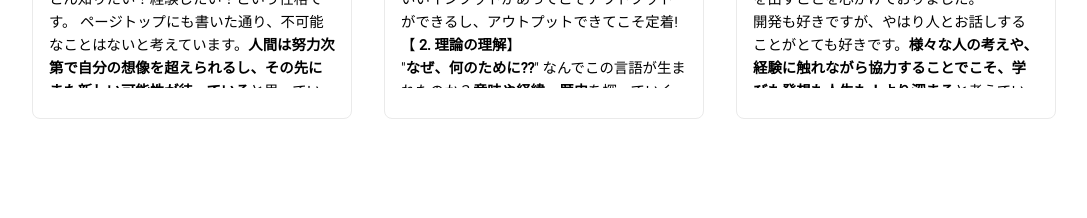
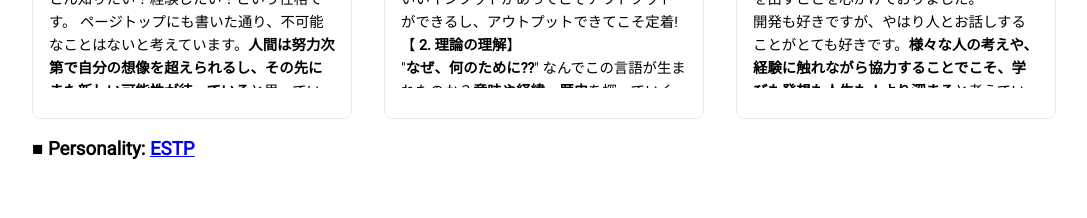
Before and after one commit to AiriNarita/airi-introduction, a Next.js app: page / in a window 1280 px wide. Shown: the part 1140-1358 px from the top of the page, without its empty margins (96-1183 px from the left). Built offline with nearby package versions, Linux system fonts and the light colour scheme.

Commit message:
feat: link

```diff
--- a/src/pages/index.tsx
+++ b/src/pages/index.tsx
@@ -139,6 +139,7 @@ export default function Home() {
               </p>
             </motion.div>
           </motion.div>
+          <h3>■ Personality: <a href="https://www.16personalities.com/estp-personality" target="_blank" > ESTP</a></h3>
         </div>
         {/* S */}
         <div className={`section ${styles.skill}`}>
```
